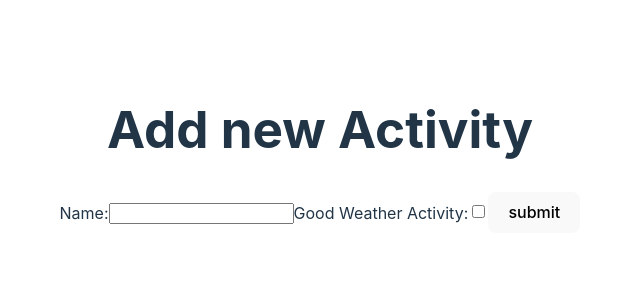
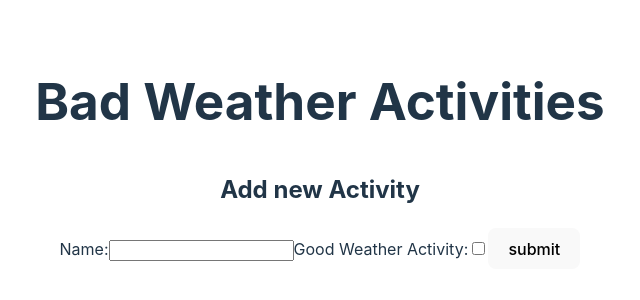
Before and after one commit to cc-co-code/cece-borys-weather-app, a React (Vite) app: page / in a window 1280 px wide. Shown: the part 250-550 px from the top of the page, without its empty margins (320-960 px from the left). Built offline with nearby package versions, Linux system fonts and the light colour scheme.

Commit message:
fixed heading

```diff
--- a/src/App.jsx
+++ b/src/App.jsx
@@ -21,7 +21,7 @@ function App() {
   console.log(activities);
   return (
     <>
-      <List activities={filteredActivities} />
+      <List activities={filteredActivities} isForGoodWeather={isGoodWeather} />
 
       <Form onAddActivity={handleAddActivity} />
     </>
--- a/src/Components/Form/Form.jsx
+++ b/src/Components/Form/Form.jsx
@@ -17,7 +17,7 @@ export default function Form({ onAddActivity }) {
   }
   return (
     <>
-      <h1>Add new Activity</h1>
+      <h2>Add new Activity</h2>
       <form onSubmit={handleSubmit}>
         <label htmlFor="name">Name:</label>
         <input type="text" id="name" name="name" required />
--- a/src/Components/List/List.jsx
+++ b/src/Components/List/List.jsx
@@ -1,6 +1,11 @@
-export default function List({ activities }) {
+export default function List({ activities, isForGoodWeather }) {
   return (
     <section>
+      <h1>
+        {isForGoodWeather
+          ? "Good Weather Activities"
+          : "Bad Weather Activities"}
+      </h1>
       <ul>
         {activities.map((activity) => (
           <li key={activity.id}>{activity.name}</li>
```
